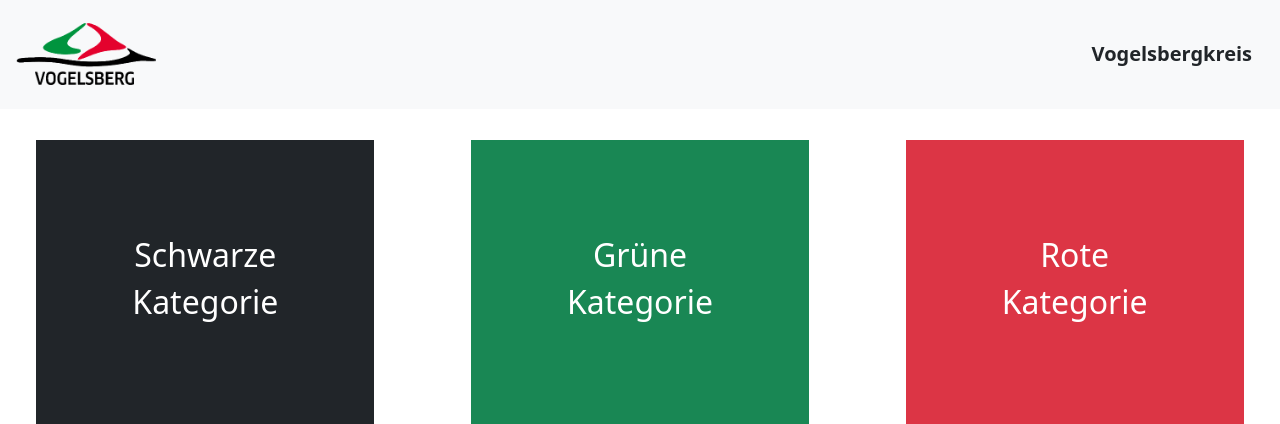
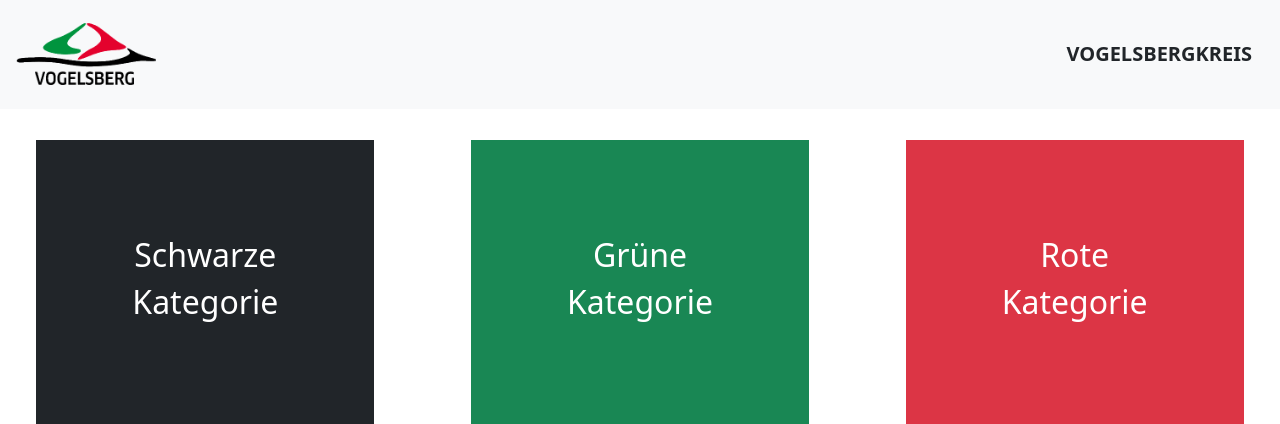
Before and after one commit to edek06/azubi2022-project, a Django app: page / in a window 1280 px wide. Shown: the top 424 px of the page. Run offline with Django 3.2, Linux system fonts and the light colour scheme.

Commit message:
VOGELSBERGKREIS

```diff
--- a/quiz/templates/quiz/base.html
+++ b/quiz/templates/quiz/base.html
@@ -55,9 +55,12 @@
         <a href="{% url 'home' %}">
         <img class="nav-link" src="{% static 'vbk-logo.gif' %}" width="150" length="150">
         </a>
+        <button class="navbar-toggler" type="button" data-bs-toggle="collapse" data-bs-target="#navbarNavAltMarkup" aria-controls="navbarNavAltMarkup" aria-expanded="false" aria-label="Toggle navigation">
+            <span class="navbar-toggler-icon"></span>
+        </button>
         <div class="collapse navbar-collapse" id="navbarNavAltMarkup">
           <div class="navbar-nav ms-auto">
-            <h3><b><a class="navbar-brand text-dark" href="{% url 'home' %}">Vogelsbergkreis</a></b></h3>
+            <h3><b><a class="navbar-brand text-dark" href="{% url 'home' %}">VOGELSBERGKREIS</a></b></h3>
           </div>
         </div>
       </div>
```
